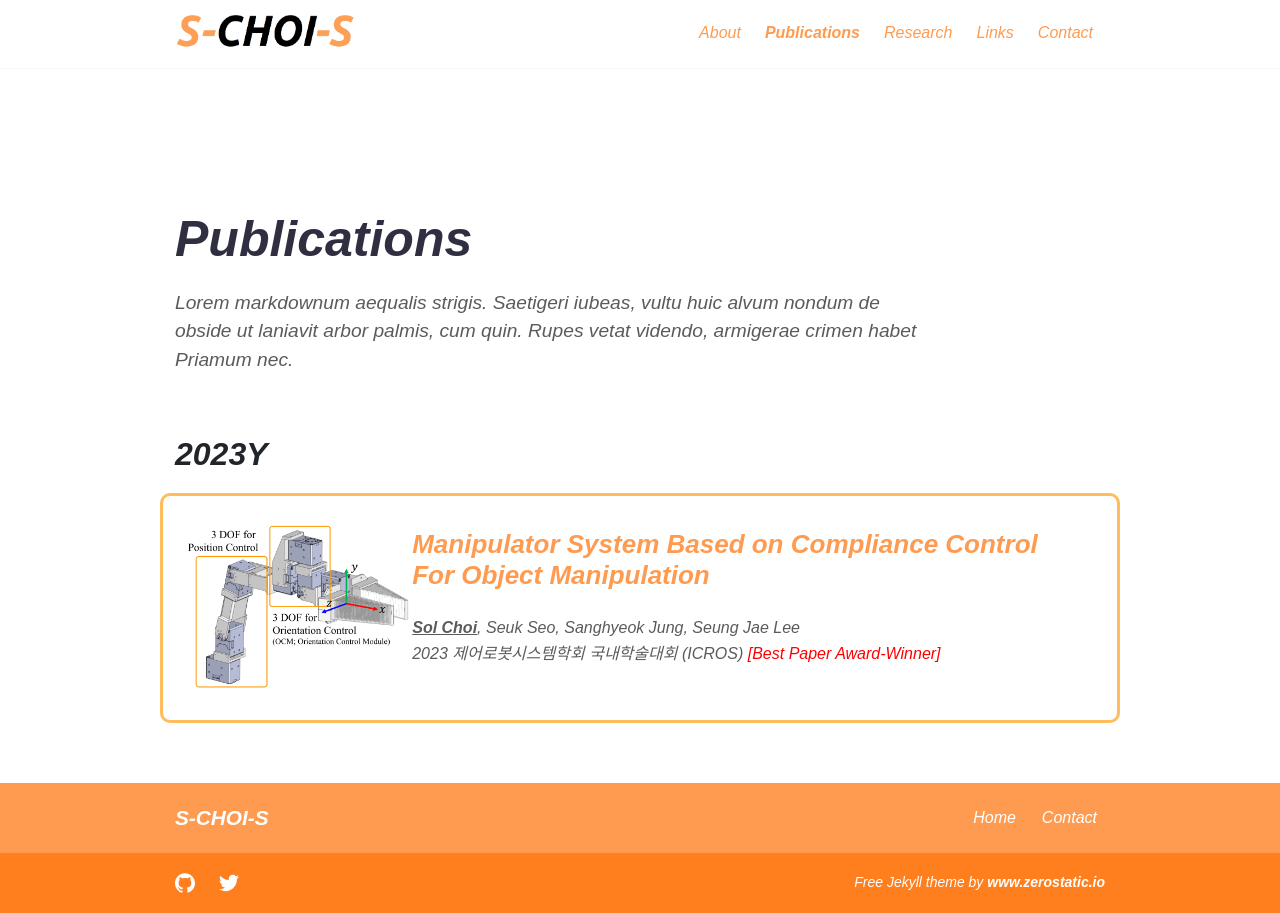
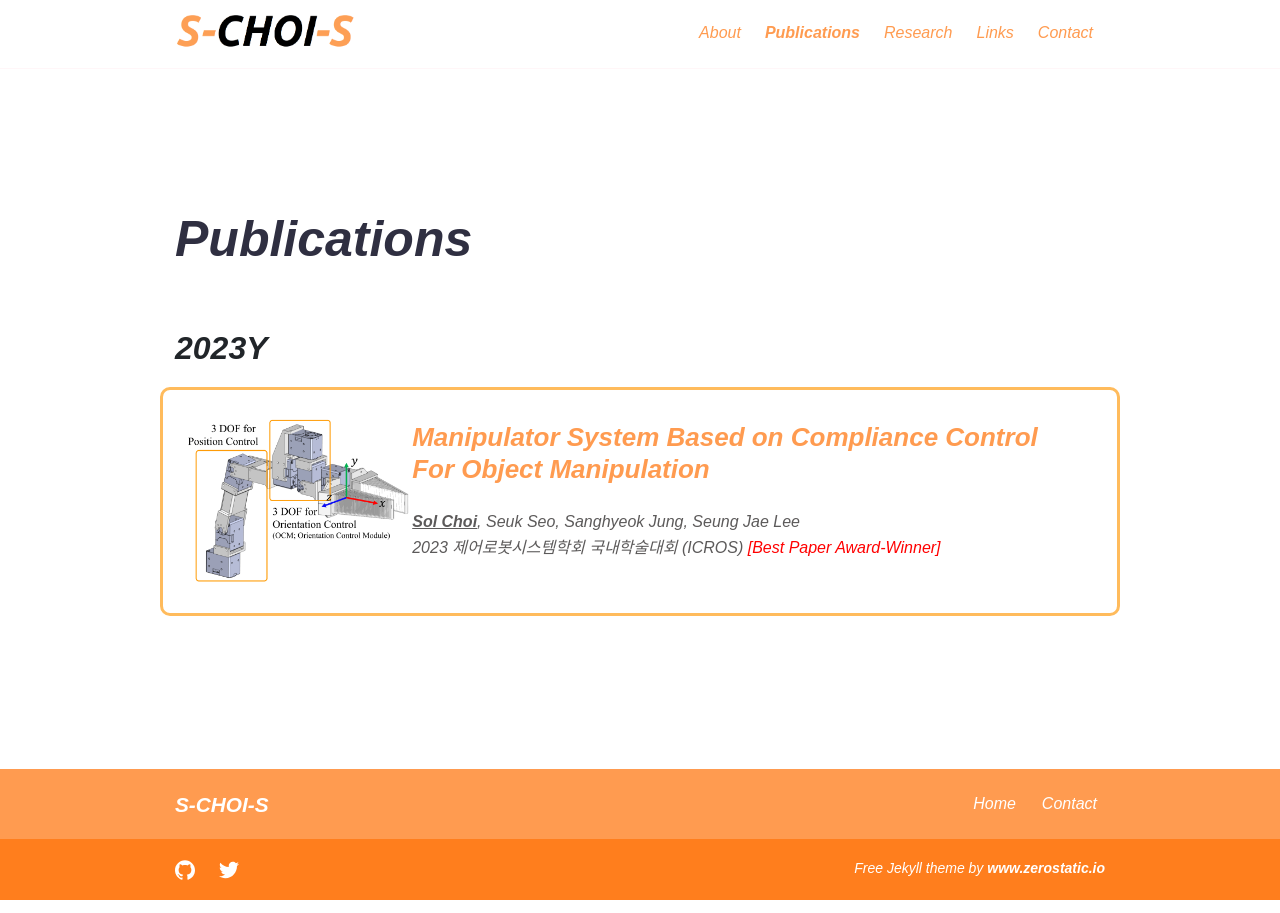
Before and after one commit to S-CHOI-S/S-CHOI-S.github.io, a Jekyll site: the page built from publications.md, in a window 1280 px wide. Built offline with Jekyll 4.4.1, drawn with Linux system fonts in a browser that asks for light colours.

Commit message:
publications.md update

```diff
--- a/publications.md
+++ b/publications.md
@@ -5,5 +5,3 @@
 ---
 
 # Publications
-
-Lorem markdownum aequalis strigis. Saetigeri iubeas, vultu huic alvum nondum de obside ut laniavit arbor palmis, cum quin. Rupes vetat videndo, armigerae crimen habet Priamum nec.
```
